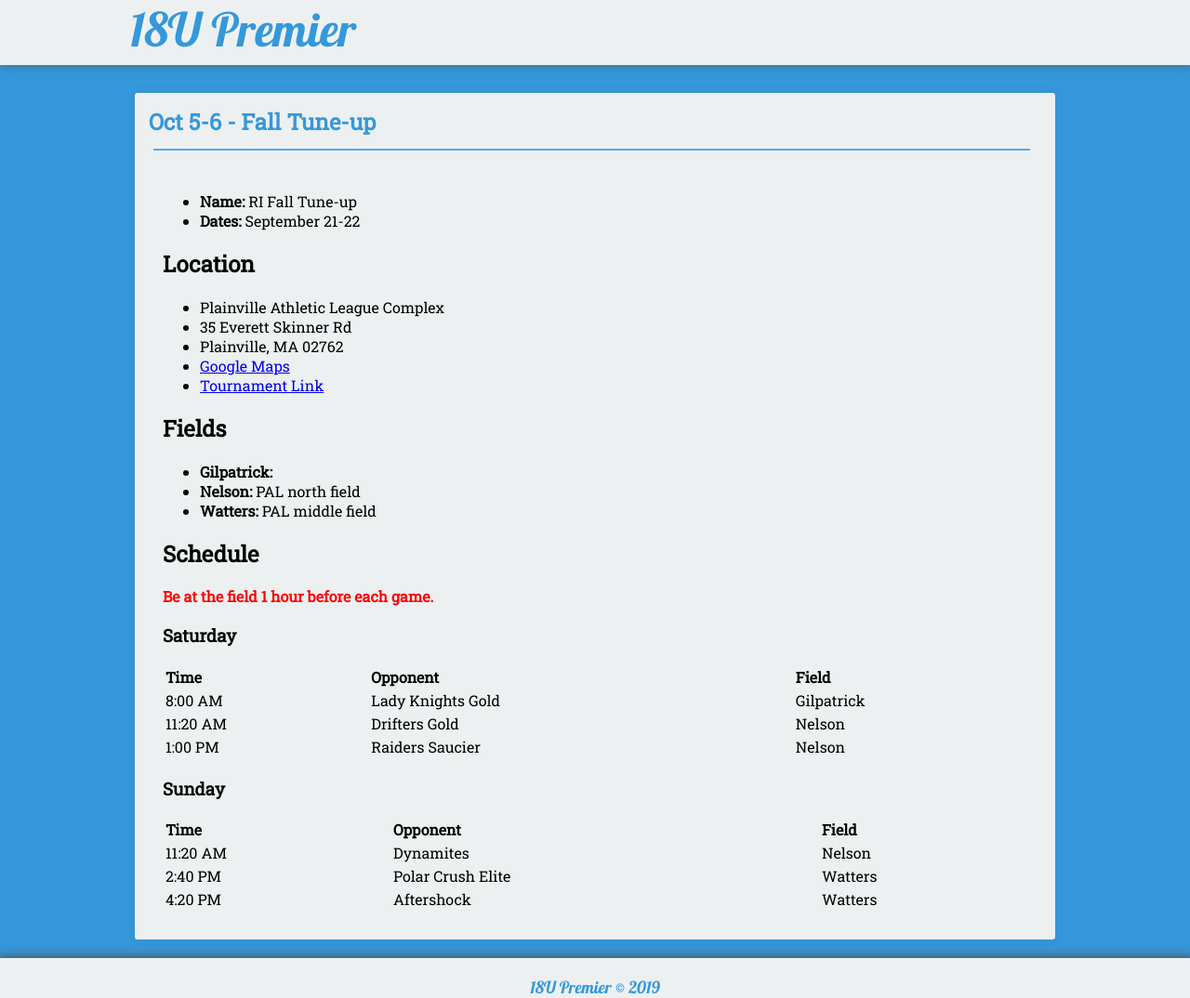
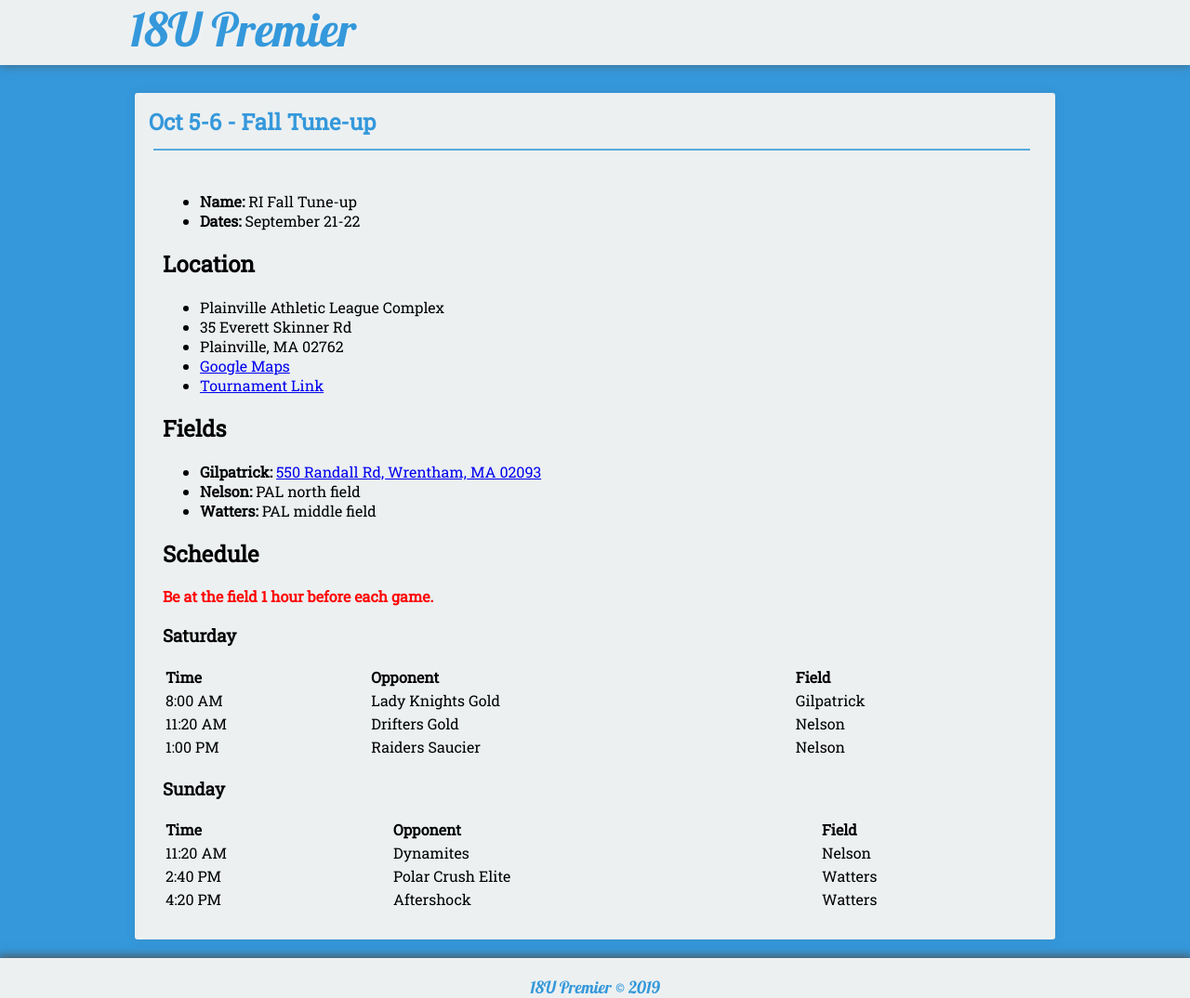
Before and after one commit to seanmerrow/ecf, a Jekyll site: the page built from _posts/2019-08-10-Jun-1-States.md, in a window 1280 px wide. Shown: the whole page at 93% size. Built offline with Jekyll 4.4.1, drawn with Linux system fonts in a browser that asks for light colours; nearby versions of some CDN libraries.

Commit message:
Update 2019-08-10-Jun-1-States.md

```diff
--- a/_posts/2019-08-10-Jun-1-States.md
+++ b/_posts/2019-08-10-Jun-1-States.md
@@ -19,7 +19,7 @@ category:
 * [Tournament Link](https://www.rhodeislandthunderfalltuneup.com/tune-up.cfm)
 
 ## Fields
- * **Gilpatrick:**
+ * **Gilpatrick:** [550 Randall Rd, Wrentham, MA 02093](https://goo.gl/maps/7QS5fSists7PqhEBA)
  * **Nelson:** PAL north field
  * **Watters:** PAL middle field
 
```
